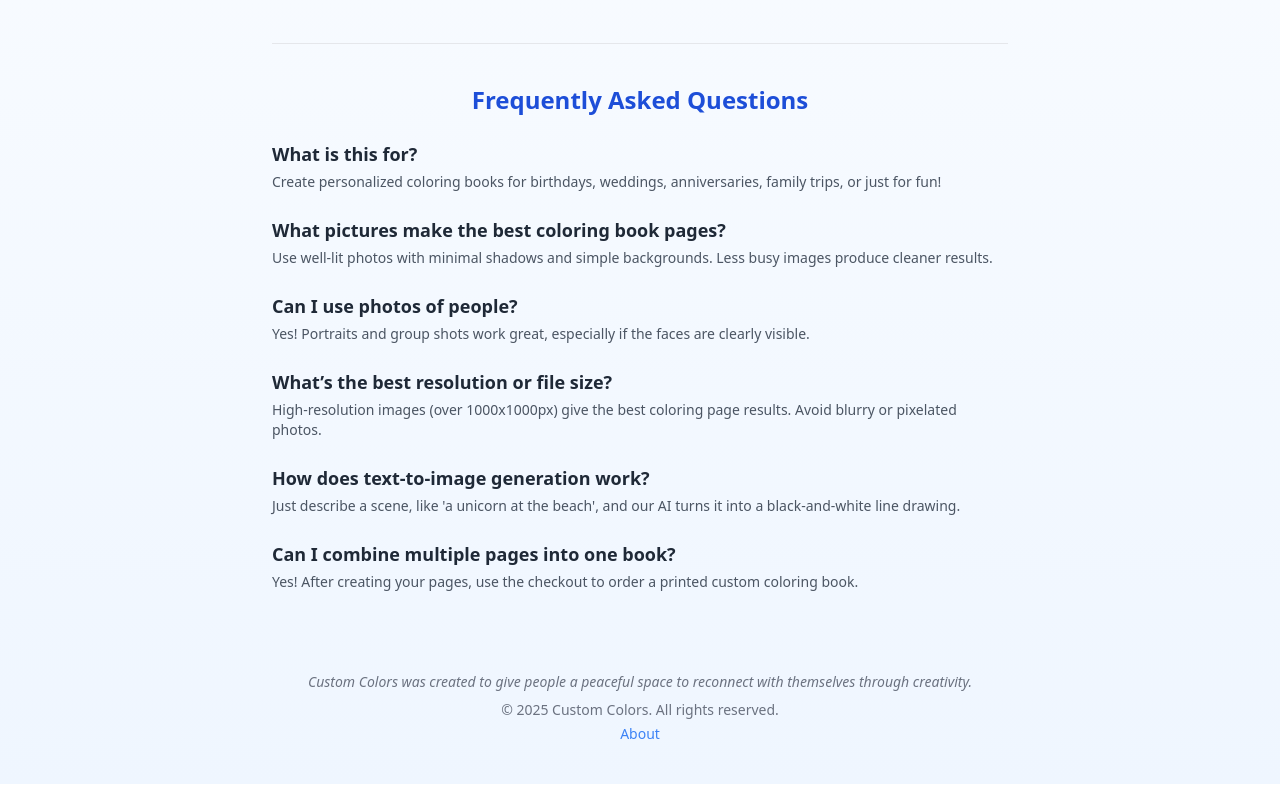
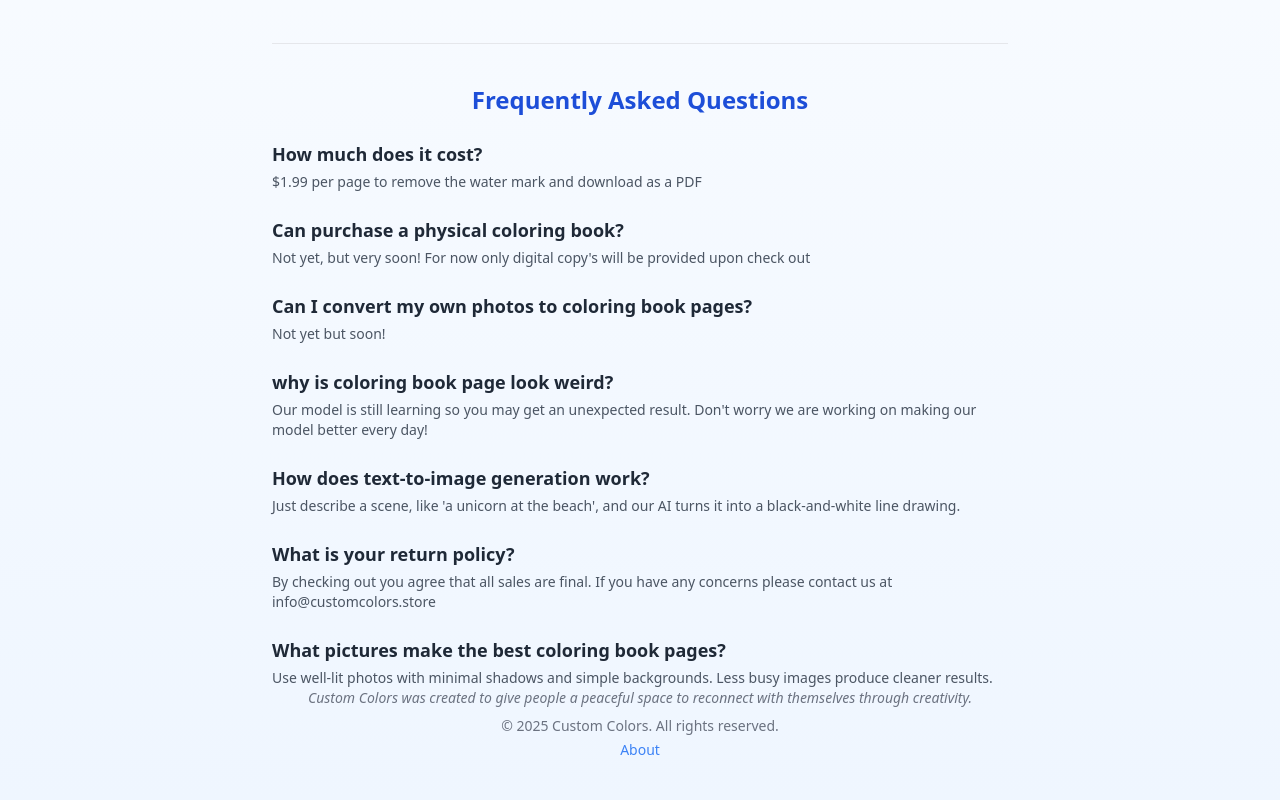
Before and after one commit to themobilemogul/custom-colors, a React (Vite) app in the folder client/: page /create in a window 1280 px wide. Shown: the part 787-1587 px from the top of the page. Built offline with nearby package versions, Linux system fonts and the light colour scheme.

Commit message:
updated text on page and linked about button to all pages

```diff
--- a/client/src/AboutPage.tsx
+++ b/client/src/AboutPage.tsx
@@ -10,7 +10,7 @@ const AboutPage = () => {
         <h1 className="text-4xl font-bold text-blue-700 mb-10">Terms of Service</h1>
 
         <p className="mb-4 text-sm text-gray-700">
-          <strong>Effective Date:</strong> [Insert Date]
+          <strong>Effective Date:</strong> [7/30/2025]
         </p>
         <p className="mb-6 text-sm text-gray-700">
           Welcome to Custom Colors, a website operated by International Growth Holdings LLC ("Company", "we", "our", or "us") from New York, United States. By using our site or services, you agree to be bound by these Terms of Service.
@@ -23,7 +23,7 @@ const AboutPage = () => {
 
         <h2 className="text-lg font-semibold mb-2">2. Services Offered</h2>
         <ul className="list-disc ml-5 mb-4 text-sm text-gray-700">
-          <li>AI-generated digital coloring books delivered via email</li>
+          <li>AI-generated digital coloring books delivered via digital download</li>
           <li>(Soon) Printed physical coloring books shipped within the U.S.</li>
           <li>Subscription-based and one-time purchase options</li>
           <li>All images are generated based on user-provided prompts or uploaded photos.</li>
@@ -68,7 +68,6 @@ const AboutPage = () => {
         <h2 className="text-lg font-semibold mb-2">7. Privacy</h2>
         <ul className="list-disc ml-5 mb-4 text-sm text-gray-700">
           <li>We collect user data to fulfill orders, improve experience, and communicate updates.</li>
-          <li>Data is handled per our <span className="underline">Privacy Policy</span> (link to be added).</li>
         </ul>
 
         <h2 className="text-lg font-semibold mb-2">8. Intellectual Property</h2>
@@ -102,8 +101,7 @@ const AboutPage = () => {
         <p className="mb-4 text-sm text-gray-700">
           For questions, contact:<br />
           International Growth Holdings LLC<br />
-          Email: [Insert email]<br />
-          Address: [Insert NYC business address]
+          Email: [info@customcolors.store]<br />
         </p>
 
         <p className="mt-12 text-sm text-gray-500">
--- a/client/src/CreatePage.tsx
+++ b/client/src/CreatePage.tsx
@@ -1,5 +1,6 @@
 import React, { useEffect, useRef, useState } from "react";
 import Header from "./Header";
+import { Link } from "react-router-dom";
 
 interface ImageRequest {
   id: number;
@@ -21,28 +22,31 @@ const examplePrompts = [
 
 const faqs = [
   {
-    q: "What is this for?",
-    a: "Create personalized coloring books for birthdays, weddings, anniversaries, family trips, or just for fun!"
+    q: "How much does it cost?",
+    a: "$1.99 per page to remove the water mark and download as a PDF"
   },
   {
-    q: "What pictures make the best coloring book pages?",
-    a: "Use well-lit photos with minimal shadows and simple backgrounds. Less busy images produce cleaner results."
+    q: "Can purchase a physical coloring book?",
+    a: "Not yet, but very soon! For now only digital copy's will be provided upon check out"
   },
   {
-    q: "Can I use photos of people?",
-    a: "Yes! Portraits and group shots work great, especially if the faces are clearly visible."
+    q: "Can I convert my own photos to coloring book pages?",
+    a: "Not yet but soon!"
   },
   {
-    q: "What’s the best resolution or file size?",
-    a: "High-resolution images (over 1000x1000px) give the best coloring page results. Avoid blurry or pixelated photos."
+    q: "why is coloring book page look weird?",
+    a: "Our model is still learning so you may get an unexpected result. Don't worry we are working on making our model better every day!"
   },
   {
     q: "How does text-to-image generation work?",
     a: "Just describe a scene, like 'a unicorn at the beach', and our AI turns it into a black-and-white line drawing."
   },
   {
-    q: "Can I combine multiple pages into one book?",
-    a: "Yes! After creating your pages, use the checkout to order a printed custom coloring book."
+    q: "What is your return policy?",
+    a: "By checking out you agree that all sales are final. If you have any concerns please contact us at info@customcolors.store"
+  },
+  { q: "What pictures make the best coloring book pages?",
+    a: "Use well-lit photos with minimal shadows and simple backgrounds. Less busy images produce cleaner results."
   }
 ];
 
@@ -270,12 +274,13 @@ const CreatePage = () => {
         </div>
       </div>
 
-      <footer className="text-center text-sm text-gray-500 pb-10 px-6 mt-20">
+     {/* Footer */}
+           <footer className="text-center text-sm text-gray-500 pb-10 px-6">
              <p className="italic mb-2">
                Custom Colors was created to give people a peaceful space to reconnect with themselves through creativity.
              </p>
              <p className="mb-1">© 2025 Custom Colors. All rights reserved.</p>
-        <a href="/about" className="text-blue-500 hover:underline">About</a>
+             <Link to="/about" className="text-blue-500 hover:underline">About</Link>
            </footer>
          </div>
   );
--- a/client/src/ShopPage.tsx
+++ b/client/src/ShopPage.tsx
@@ -1,5 +1,6 @@
 import React, { useEffect, useState } from "react";
 import Header from "./Header";
+import { Link } from "react-router-dom";
 
 interface Book {
   id: string;
--- a/client/src/SubscriptionPage.tsx
+++ b/client/src/SubscriptionPage.tsx
@@ -1,5 +1,6 @@
 import React from "react";
 import Header from "./Header";
+import { Link } from "react-router-dom";
 
 const SubscriptionPage = () => {
   return (
@@ -44,11 +45,13 @@ const SubscriptionPage = () => {
         </div>
       </section>
 
+     {/* Footer */}
            <footer className="text-center text-sm text-gray-500 pb-10 px-6">
              <p className="italic mb-2">
-          Join our growing community of mindful creators. Find peace through color.
+               Custom Colors was created to give people a peaceful space to reconnect with themselves through creativity.
              </p>
              <p className="mb-1">© 2025 Custom Colors. All rights reserved.</p>
+             <Link to="/about" className="text-blue-500 hover:underline">About</Link>
            </footer>
          </div>
   );
```
Lines whose indentation alone changed are shown as unchanged.
